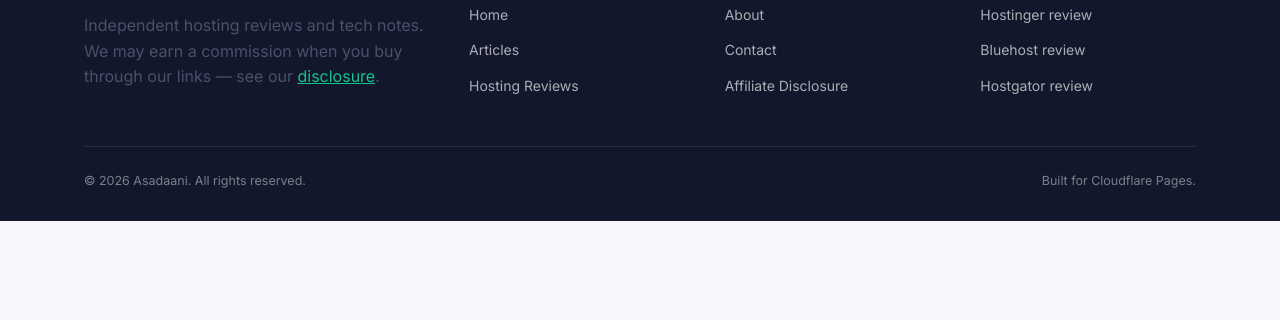
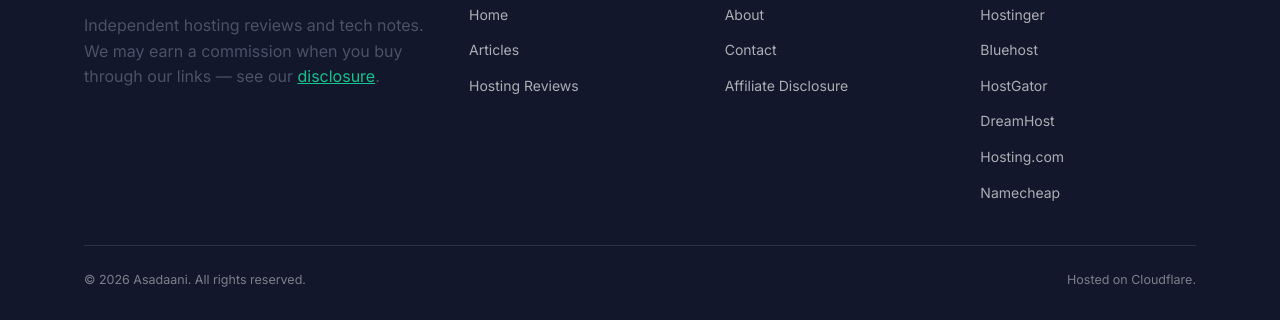
Before and after one commit to Asadaani10/asadaani-site, a plain HTML site: page article-cloudflare-pages.html in a window 1280 px wide. Shown: the part 1863-2183 px from the top of the page. Before the commit the page ends 2084 px from the top, so only its background shows below. Drawn offline with Linux system fonts and the light colour scheme.

Commit message:
Add files via upload

```diff
--- a/article-cloudflare-pages.html
+++ b/article-cloudflare-pages.html
@@ -102,15 +102,18 @@
       <div class="footer-col">
         <h4>Hosts</h4>
         <ul>
-          <li><a href="review-hostinger.html">Hostinger review</a></li>
-          <li><a href="reviews.html">Bluehost review</a></li>
-          <li><a href="reviews.html">Hostgator review</a></li>
+          <li><a href="https://www.hostg.xyz/aff_c?offer_id=6&aff_id=109254" target="_blank" rel="sponsored nofollow noopener">Hostinger</a></li>
+          <li><a href="https://bluehost.sjv.io/vnMdNj" target="_blank" rel="sponsored nofollow noopener">Bluehost</a></li>
+          <li><a href="https://partners.hostgator.com/gbVAR9" target="_blank" rel="sponsored nofollow noopener">HostGator</a></li>
+          <li><a href="https://click.dreamhost.com/aff_c?offer_id=8&aff_id=6719&url_id=145" target="_blank" rel="sponsored nofollow noopener">DreamHost</a></li>
+          <li><a href="https://hosting.com/?aid=gorfeeyegate&bid=75dbf1c0" target="_blank" rel="sponsored nofollow noopener">Hosting.com</a></li>
+          <li><a href="https://namecheap.pxf.io/kj6bvN" target="_blank" rel="sponsored nofollow noopener">Namecheap</a></li>
         </ul>
       </div>
     </div>
     <div class="footer-bottom">
       <span>© 2026 Asadaani. All rights reserved.</span>
-      <span>Built for Cloudflare Pages.</span>
+      <span>Hosted on Cloudflare.</span>
     </div>
   </div>
 </footer>
```
Also changed, not shown: about.html (+7 -4 lines), article-hosting-guide.html (+7 -4 lines), articles.html (+7 -4 lines), contact.html (+7 -4 lines), disclosure.html (+7 -4 lines), index.html (+3 -1 lines), review-hostinger.html (+7 -4 lines), reviews.html (+7 -4 lines).
